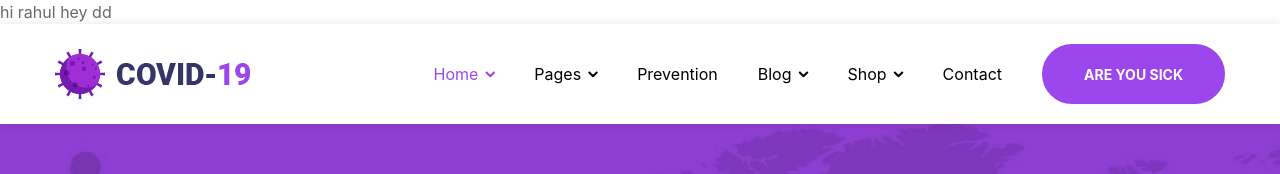
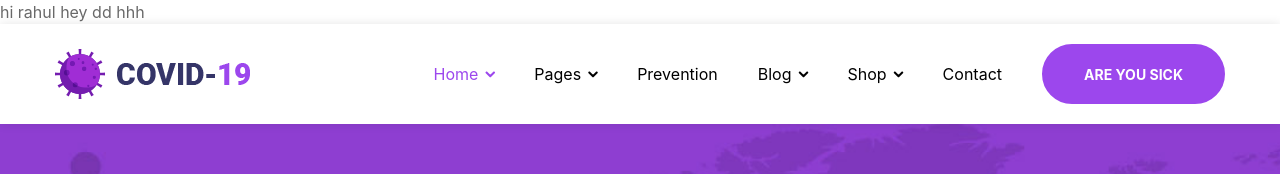
Before and after one commit to imrahulkumar/hospice, a React (Create React App) app: page / in a window 1280 px wide. Shown: the top 174 px of the page. Built offline with nearby package versions, Linux system fonts and the light colour scheme.

Commit message:
add text

```diff
--- a/src/component/header/Header.js
+++ b/src/component/header/Header.js
@@ -4,7 +4,7 @@ export default class Header extends Component {
     render() {
         return (
             <div>
-hi rahul hey dd
+hi rahul hey dd hhh
 		   <div class="mobile-menu">
 			<nav class="mobile-header">
 				<div class="header-logo">
```
Also changed, not shown: 8 other files (tests, documents, lock files or other folders).
